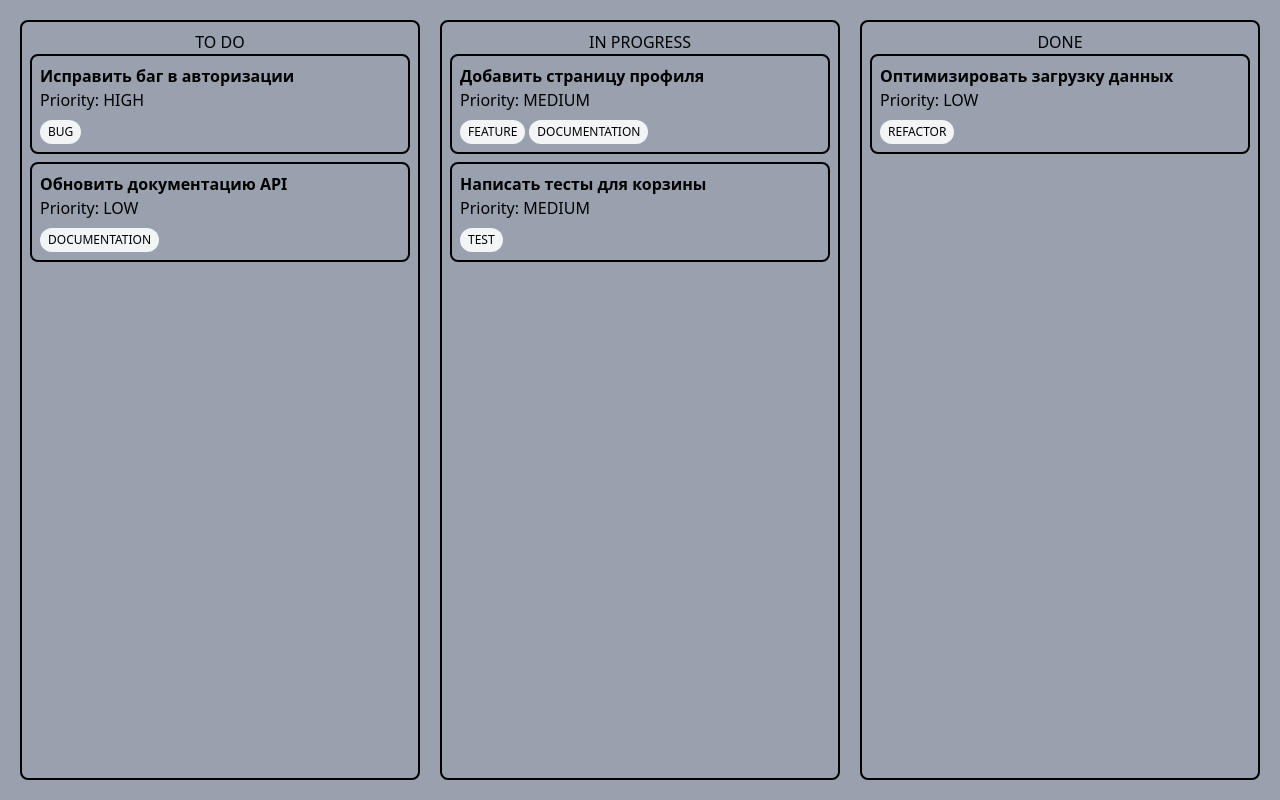
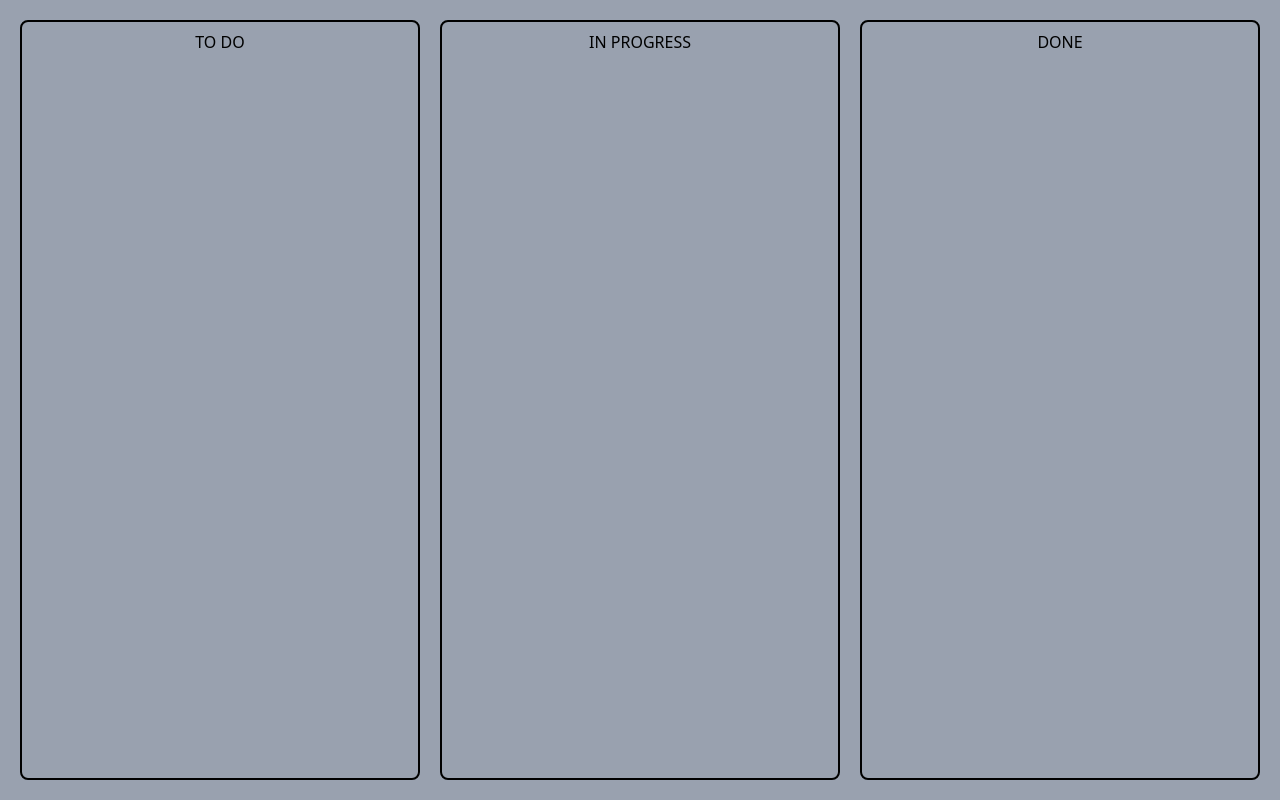
Before and after one commit to murashko12/task-manager, a React (Vite) app: page / in a window 1280 px wide. Built offline with nearby package versions, Linux system fonts and the light colour scheme.

Commit message:
task creater mechanism

```diff
--- a/src/components/TaskItem.tsx
+++ b/src/components/TaskItem.tsx
@@ -1,4 +1,5 @@
 import type { ITask } from "../types/Task"
+
 
 
 type TaskItemProps = Pick<ITask, 'title' | 'priority' | 'tags'>
--- a/src/context/TasksContext.tsx
+++ b/src/context/TasksContext.tsx
@@ -1,19 +1,34 @@
-import { createContext, useState, type ReactNode } from "react"
+import { createContext, useContext, useState, useEffect } from "react"
 import type { ITask } from "../types/Task"
-import { useContext } from "react"
 
 interface TasksContextType {
-  tasks: ITask[]
-  addTask: (task: Omit<ITask, "id">) => void
+    tasks: ITask[]
+    addTask: (task: Omit<ITask, "id">) => void
 }
 
 const TasksContext = createContext<TasksContextType | undefined>(undefined)
 
-export const TasksProvider = ({ children }: { children: ReactNode }) => {
-    const [tasks, setTasks] = useState<ITask[]>([])
+const initialTasks: ITask[] = []
+
+export const TasksProvider = ({ children }: { children: React.ReactNode }) => {
+
+    const [tasks, setTasks] = useState<ITask[]>(() => {
+        try {
+            const saved = localStorage.getItem('tasks')
+            return saved ? JSON.parse(saved) : initialTasks
+        } catch (e) {
+            console.error("Ошибка при чтении из localStorage", e)
+            return initialTasks;
+        }
+    })
+
+    useEffect(() => {
+        localStorage.setItem('tasks', JSON.stringify(tasks))
+        // localStorage.clear()
+    }, [tasks])
 
     const addTask = (task: Omit<ITask, "id">) => {
-        const newTask: ITask = {
+            const newTask: ITask = {
             ...task,
             id: Date.now()
         }
@@ -30,7 +45,7 @@ export const TasksProvider = ({ children }: { children: ReactNode }) => {
 export const useTasks = () => {
     const context = useContext(TasksContext)
     if (!context) {
-        throw new Error("useTasks должен быть использован с TasksProvider")
+        throw new Error("useTasks must be used within a TasksProvider")
     }
     return context
 }
--- a/src/pages/CreateTaskPage.tsx
+++ b/src/pages/CreateTaskPage.tsx
@@ -1,6 +1,6 @@
 import { useState } from "react"
 import { useTasks } from "../context/TasksContext"
-import { TaskStatus, TaskPriority, type TaskCategoryType, type TaskPriorityType, type TaskStatusType } from "../types/enums"
+import { TaskStatus, TaskPriority, type TaskCategoryType, type TaskPriorityType, TaskCategory } from "../types/enums"
 import { useNavigate } from "react-router-dom"
 import type { ITask } from "../types/Task"
 
@@ -71,23 +71,6 @@ const CreateTaskPage = () => {
                 </div>
 
                 <div className="mb-4">
-                    <label className="block text-sm font-medium mb-1">Статус</label>
-                    <select
-                        value={formData.status}
-                        onChange={(e) => (
-                            setFormData({ ...formData, status: e.target.value as TaskStatusType })
-                        )}
-                        className="w-full p-2 border rounded"
-                    >
-                        {Object.values(TaskStatus).map((status) => (
-                            <option key={status} value={status}>
-                                {status}
-                            </option>
-                        ))}
-                    </select>
-                </div>
-
-                <div className="mb-4">
                     <label className="block text-sm font-medium mb-1">Приоритет</label>
                     <select
                         value={formData.priority}
@@ -110,20 +93,24 @@ const CreateTaskPage = () => {
                 <div className="mb-4">
                     <label className="block text-sm font-medium mb-1">Теги</label>
                     <div className="flex gap-2 mb-2">
-                        <input
-                            type="text"
+                        <select
                             value={newTag}
                             onChange={(e) => setNewTag(e.target.value)}
                             className="flex-1 p-2 border rounded"
-                            placeholder="Добавить тег"
-                        />
+                        >
+                            <option value="">Выберите тег</option>
+                            {Object.values(TaskCategory).map((category) => (
+                                <option key={category} value={category}>
+                                    {category}
+                                </option>
+                            ))}
+                        </select>
                         <button
                             type="button"
                             onClick={handleAddTag}
-                            className="px-3 bg-blue-500 text-white rounded"
-                        >
-                            +
-                        </button>
+                            disabled={!newTag}
+                            className="px-3 bg-blue-500 text-white rounded disabled:bg-gray-300"
+                        >+</button>
                     </div>
                     <div className="flex flex-wrap gap-2">
                         {formData.tags.map((tag) => (
@@ -136,9 +123,7 @@ const CreateTaskPage = () => {
                                     type="button"
                                     onClick={() => handleRemoveTag(tag)}
                                     className="text-red-500"
-                                >
-                                    x
-                                </button>
+                                >x</button>
                             </span>
                         ))}
                     </div>
--- a/src/pages/TasksPage.tsx
+++ b/src/pages/TasksPage.tsx
@@ -1,53 +1,13 @@
 import { useMemo } from "react";
 import TaskItem from "../components/TaskItem"
 import TaskList from "../components/TaskList"
-import { TaskCategory, TaskPriority, TaskStatus } from "../types/enums"
-import type { ITask } from "../types/Task"
-
-const tasks: ITask[] = [
-  {
-    id: 1,
-    title: "Исправить баг в авторизации",
-    description: "Пользователи не могут войти после обновления пароля",
-    status: TaskStatus.TO_DO,
-    priority: TaskPriority.HIGH,
-    tags: [TaskCategory.BUG]
-  },
-  {
-    id: 2,
-    title: "Добавить страницу профиля",
-    description: "Создать UI для отображения профиля пользователя",
-    status: TaskStatus.IN_PROGRESS,
-    priority: TaskPriority.MEDIUM,
-    tags: [TaskCategory.FEATURE, TaskCategory.DOCUMENTATION]
-  },
-  {
-    id: 3,
-    title: "Оптимизировать загрузку данных",
-    description: "Рефакторинг API запросов для уменьшения времени загрузки",
-    status: TaskStatus.DONE,
-    priority: TaskPriority.LOW,
-    tags: [TaskCategory.REFACTOR]
-  },
-  {
-    id: 4,
-    title: "Написать тесты для корзины",
-    description: "Покрыть тестами функционал добавления товаров в корзину",
-    status: TaskStatus.IN_PROGRESS,
-    priority: TaskPriority.MEDIUM,
-    tags: [TaskCategory.TEST]
-  },
-  {
-    id: 5,
-    title: "Обновить документацию API",
-    description: "Добавить новые endpoint в Swagger",
-    status: TaskStatus.TO_DO,
-    priority: TaskPriority.LOW,
-    tags: [TaskCategory.DOCUMENTATION]
-  }
-]
+import { TaskStatus } from "../types/enums"
+import { useTasks } from "../context/TasksContext"
 
 const TasksPage = () => {
+
+    const {tasks} = useTasks()
+
     const tasksByStatus = useMemo(() => {
         return {
             [TaskStatus.TO_DO]: tasks.filter((task) => task.status === TaskStatus.TO_DO),
@@ -55,8 +15,10 @@ const TasksPage = () => {
             [TaskStatus.DONE]: tasks.filter((task) => task.status === TaskStatus.DONE),
         }
     }, [tasks])
+
     return (
-        <div className="w-full h-screen bg-gray-400 p-5 flex gap-5">
+        <div className="w-full h-screen bg-gray-400 p-5">
+            <div className="flex gap-5 h-full">
                 <TaskList status={TaskStatus.TO_DO}>
                     {tasksByStatus[TaskStatus.TO_DO].map((task) => (
                         <TaskItem key={task.id} {...task} />
@@ -73,6 +35,7 @@ const TasksPage = () => {
                     ))}
                 </TaskList>
             </div>
+        </div>
     )
 }
 
```
Lines whose indentation alone changed are shown as unchanged.
